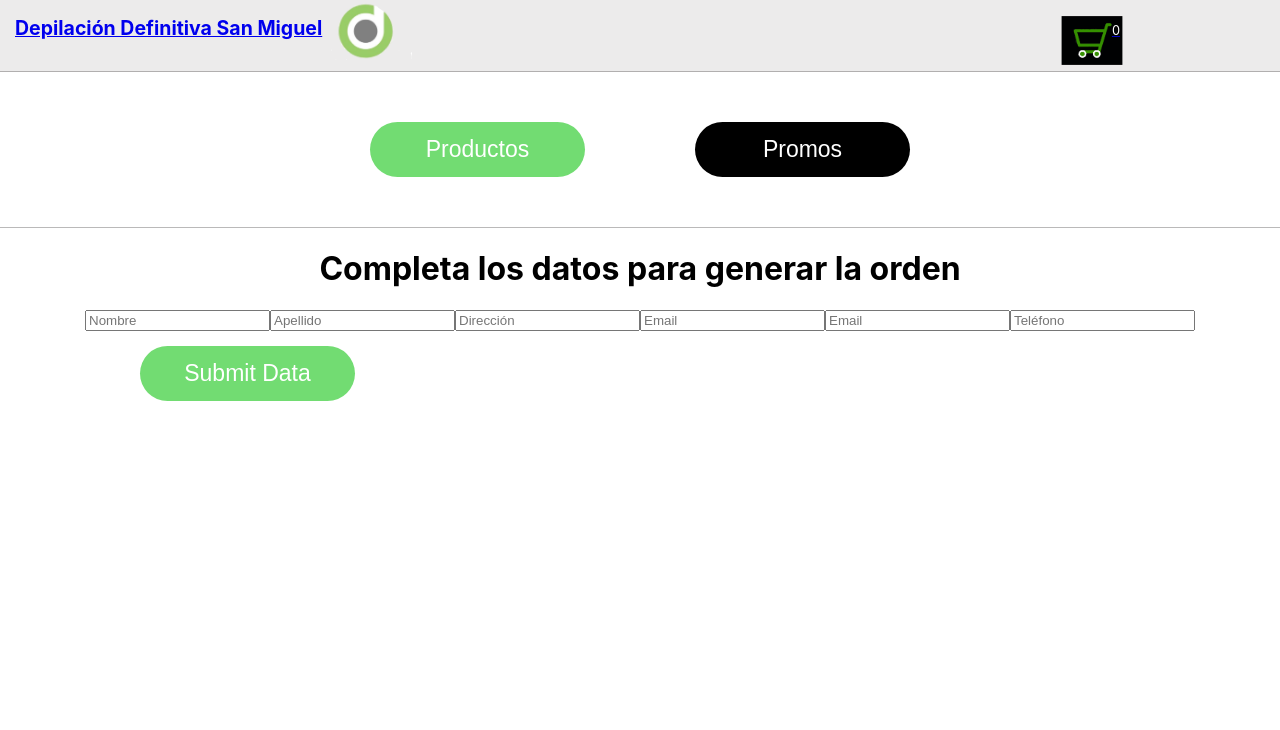
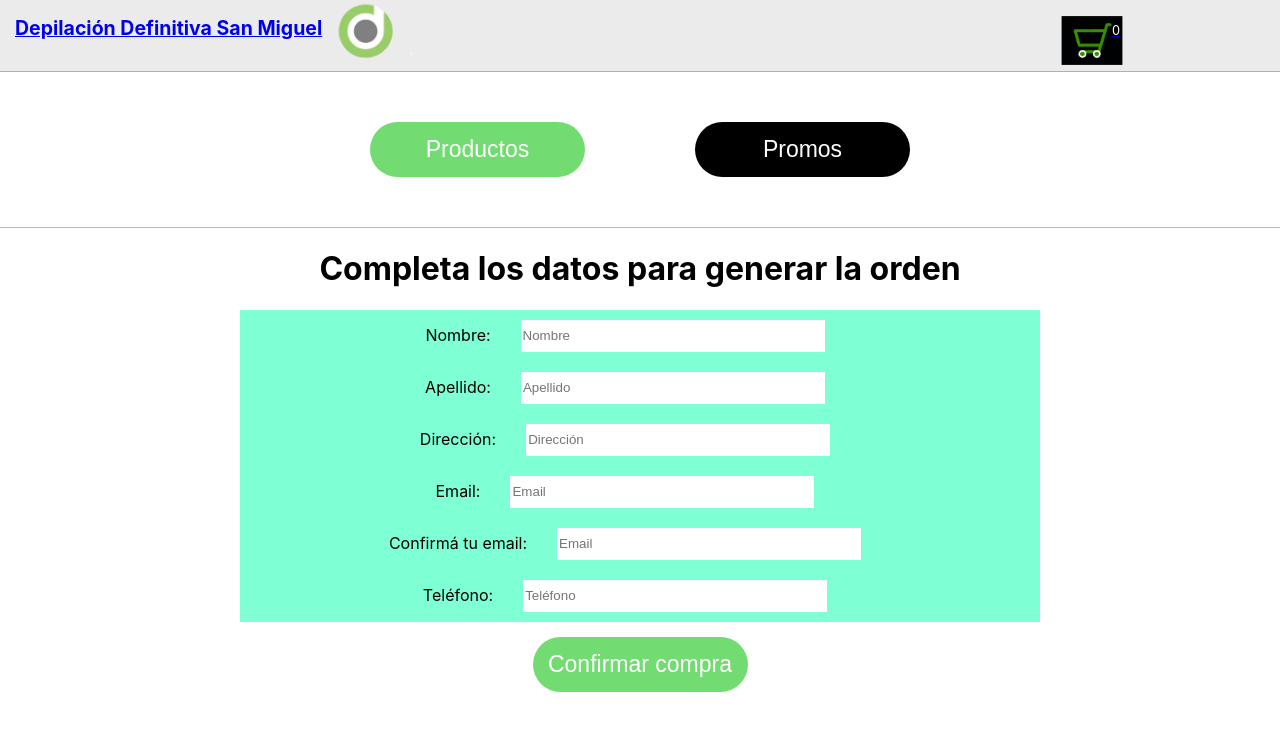
Before and after one commit to GonziLlarin/ReactCoder, a React (Create React App) app: page /checkout in a window 1280 px wide. Shown: the top 730 px of the page. Built offline with nearby package versions, Linux system fonts and the light colour scheme.

Commit message:
termine formulario

```diff
--- a/package.json
+++ b/package.json
@@ -11,6 +11,7 @@
     "react-dom": "^18.2.0",
     "react-router-dom": "^6.4.2",
     "react-scripts": "5.0.1",
+    "sweetalert2": "^11.6.6",
     "web-vitals": "^2.1.4"
   },
   "scripts": {
--- a/src/componentes/Cart/Cart.js
+++ b/src/componentes/Cart/Cart.js
@@ -5,7 +5,7 @@ import { useNavigate } from 'react-router-dom'
 
 
 
-const Cart = (order) => {
+const Cart = () => {
 
     const { cart, removeItem, total, clearCart } = useContext(CartContext)
     const navigate = useNavigate()
@@ -14,11 +14,11 @@ const Cart = (order) => {
         <div className='Cart'>
             <h1>Orden de compras</h1>
             {cart.map(prod => (
-                <div className='productCart'>
+                <div className='productCart'key={prod.id}>
                     {prod.name} : cantidad: {prod.quantity}
                     <button style={{ backgroundColor:'red', scale:'0.5', margin:'0',}} onClick={() => removeItem(prod.id)}>remover</button>
                 </div>
-                ))
+            ))
             }
             <div>Precio total: ${total}</div>
 
@@ -26,8 +26,7 @@ const Cart = (order) => {
             onClick={() =>{
                 clearCart();
                 navigate('/');
-            }
-                }>
+            }}>
                 Limpiar carrito
             </button>
             <button style={{width:'300px'}} onClick={()=> navigate('/checkout')}> Crear Orden de compra</button>
--- a/src/componentes/CheckOut/CheckOut.js
+++ b/src/componentes/CheckOut/CheckOut.js
@@ -87,7 +87,7 @@ if(loading) {
         <div className='CheckOut'>
             <h1>Completa los datos para generar la orden</h1>
             <Form completoDatos={completarDatos} />
-            { personalData ? <buton onClick={createOrder}> Generar Orden</buton>:""}
+            { personalData ? <button style={{backgroundColor:'black'}}onClick={createOrder}> Generar Orden</button>:""}
             {/* <form>
                 <label>
                     Nombre y Apellido:
--- a/src/componentes/Form/Form.css
+++ b/src/componentes/Form/Form.css
@@ -1,86 +1,23 @@
-.inputs{
-    width: 25vw;
-    height: 4vh;
-    margin-bottom: 2vh;
-    font-size: 2.5vh;
-    margin-left: 2vh;
-    z-index: 10;
+.FormContainer{
+    display: flex;
+    flex-direction: column;
+    justify-content: center;
+    align-items: center;
+    margin: auto;
 }
-.inputs::placeholder{
-    color: rgba(128, 128, 128, 0.713);
-    font-style: italic;
+.Form{
+    display: flex;
+    flex-direction: column;
+    background-color: aquamarine;
+    width: 800px;
+    justify-content: center;
+    align-items: center;
 }
-.divLabel{
-    background-color: antiquewhite;
-    width: 97%;
-    height: 4vh;
-    padding: 3vh;
-    border-radius: 3%;
+
+input {
+    align-items: center;
+    margin: 10px 30px;
+    border: none;
+    height: 30px;
+    width: 300px;
 }
-input::-webkit-outer-spin-button,
-input::-webkit-inner-spin-button {
-    appearance:none;
-    -webkit-appearance: none;
-    margin: 0;
-}
-.alertMail{
-    position: relative;
-    color: red;
-    padding:0!important;
-    border: 1px solid black!important;
-    background: none!important;
-    background-color: antiquewhite!important;
-    margin-top: 58.5vh;
-    margin-left: -30vh;
-    margin-right: 30vh;
-    font-size: 1.8vh;
-    z-index: 1!important;
-}
-.alertName{
-    position: relative;
-    color: red;
-    padding:0!important;
-    border: 1px solid black!important;
-    background: none!important;
-    background-color: antiquewhite!important;
-    margin-top: 23.5vh;
-    margin-left: -30vh;
-    margin-right: 30vh;
-    font-size: 1.8vh;
-}
-.alertAddress{
-    position: relative;
-    color: red;
-    padding:0!important;
-    border: 1px solid black!important;
-    background: none!important;
-    background-color: antiquewhite!important;
-    margin-top: 33.5vh;
-    margin-left: -30vh;
-    margin-right: 30vh;
-    font-size: 1.8vh;
-}
-.alertPhone{
-    position: relative;
-    color: red;
-    padding:0!important;
-    border: 1px solid red!important;
-    background: none!important;
-    background-color: antiquewhite!important;
-    margin-top: 43.5vh;
-    margin-left: -30vh;
-    margin-right: 30vh;
-    font-size: 1.8vh;
-}
-.Toastify__close-button {
-    visibility: hidden;
-}
-.submitBtn{
-    background-color: white!important;
-    font-size: 2.8vh;
-    padding: 1vh;
-    font-style: italic;
-    border-radius: 3%;
-    color: grey;
-    border: grey 1px solid;
-}
--- a/src/componentes/Form/Form.js
+++ b/src/componentes/Form/Form.js
@@ -1,3 +1,4 @@
+import './Form.css'
 import { useState, createContext } from "react";
 import Swal from "sweetalert2";
 
@@ -53,20 +54,35 @@ const submit = (e) => {
     }
 }
 
-
-
     return (
-        <form>
-
-            <div className='myForm1' >
-                <input  value={name} onChange={(e) => setName(e.target.value)} type="text"   className="form-input"   placeholder="Nombre" required />
-                <input  value={surname} onChange={(e) => setSurname(e.target.value)} type="text"   className="form-input"   placeholder="Apellido" required/>
-                <input value={address}onChange={(e) => setAddress(e.target.value)}type="text"   className="form-input"   placeholder="Dirección"required />
-                <input value={email} onChange={(e) => setEmail(e.target.value)} type="email"  className="form-input"   placeholder="Email" required/>
-                <input value={checkEmail} onChange={(e) => setCheckEmail(e.target.value)} type="Confirme Email"  className="form-input"   placeholder="Email" required/>
-                <input value={phone}onChange={(e) => setPhone(e.target.value)} type="number" className="form-input"   placeholder="Teléfono"required />
+        <form className="FormContainer">
+            <div className='Form' >
+                <label>
+                    Nombre:
+                    <input value={name} onChange={(e) => setName(e.target.value)} type="text"   className="form-input"   placeholder="Nombre" required />
+                </label>
+                <label>
+                    Apellido:
+                    <input value={surname} onChange={(e) => setSurname(e.target.value)} type="text"   className="form-input"   placeholder="Apellido" required/>
+                </label>
+                <label>
+                    Dirección:
+                    <input value={address}onChange={(e) => setAddress(e.target.value)}type="text"   className="form-input"   placeholder="Dirección"required />
+                </label>
+                <label>
+                    Email:
+                    <input value={email} onChange={(e) => setEmail(e.target.value)} type="email"  className="form-input"   placeholder="Email" required/>
+                </label>
+                <label>
+                    Confirmá tu email:
+                    <input value={checkEmail} onChange={(e) => setCheckEmail(e.target.value)} type="email"  className="form-input"   placeholder="Email" required/>
+                </label>
+                <label>
+                    Teléfono:
+                    <input value={phone}onChange={(e) => setPhone(e.target.value)} type="number" className="form-input"   placeholder="Teléfono"required />
+                </label>
             </div>
-            <button onClick = {submit}> Submit Data</button>
+            <button onClick = {submit}> Confirmar compra</button>
 
         </form>
 )
```
Also changed, not shown: 1 other file (tests, documents, lock files or other folders).
